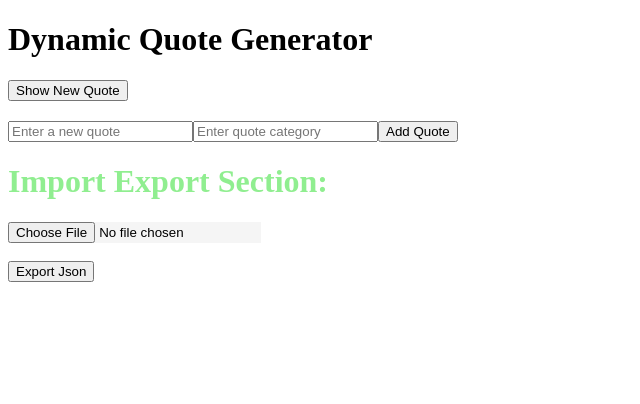
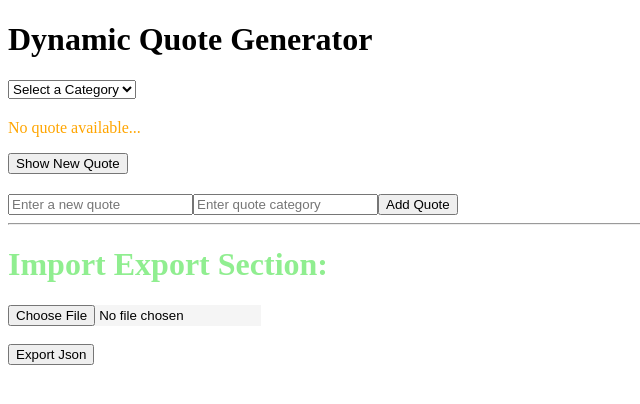
Before and after one commit to lexStack3/alx_fe_javascript, a plain HTML site: page dom-manipulation/index.html in a window 1280 px wide. Both pictures are taken after a click on the button "Show New Quote". Shown: the whole page, without its empty margins (0-640 px from the left). Drawn offline with Linux system fonts and the light colour scheme.

Commit message:
Creating a Dynamic Content Filtering System Using Web Storage and JSON

```diff
--- a/dom-manipulation/index.html
+++ b/dom-manipulation/index.html
@@ -7,7 +7,13 @@
     </head>
     <body>
         <h1>Dynamic Quote Generator</h1>
-        <div id="quoteDisplay"></div>
+        <div id="quoteDisplay">
+            <select id="categoryFilter" onchange="filterQuotes()">
+                <option>Select a Category</option>
+                <option value="all">All Categories</option>
+                <!-- Dynamically populated categories -->
+            </select>
+        </div>
         <button id="newQuote">Show New Quote</button>
         <script src="script.js"></script>
     </body>
--- a/dom-manipulation/script.js
+++ b/dom-manipulation/script.js
@@ -1,31 +1,73 @@
+const quotes = JSON.parse(localStorage.getItem('quotes') || '[]');
+
 document.addEventListener("DOMContentLoaded", event => {
-    const quotes = JSON.parse(localStorage.getItem('quotes') || '[]');
     const quoteBtn = document.getElementById("newQuote");
 
-    quoteBtn.addEventListener("click", showNewQuote);
+    populateCategories();
     createAddQuoteForm();
     importExportField();
+    populatePage();
 
-    quotes.forEach(quote => showNewQuote(quote));
+    quoteBtn.addEventListener("click", showNewQuote);
+});
 
-    function showNewQuote(quote=false){
-        const quoteDisplay = document.getElementById("quoteDisplay");
-        const p = document.querySelector("#quoteDisplay > p") ||
-            document.createElement("p");
-        const span = document.createElement("span");
+function populatePage(){
+    const div = document.getElementById("quoteDisplay");
+    const categoryHeader = document.createElement("h2");
+    const p = document.createElement("p");
+    const [quote, category] = getAQuoteAndCategory();
+    const select = document.getElementById("categoryFilter");
 
-        if (quote) {
-            quote = quotes[10 * (Math.floor(Math.random() * quotes.length) / 10)];
+
+    if (quote){
+        categoryHeader.textContent = category;
+        const option = category === "all"
+            ? "All Categories"
+            : Array.from(select.children).find(option => option.value === category);
+        option.selected = true;
+
+        p.textContent = quote.text;
+        p.style.fontWeight = "bold";
+        p.style.color = "green";
+    } else {
+        p.textContent = "No quote available...";
+        p.style.color = "orange";
     }
 
-        span.style.fontWeight = "bold";
-        span.textContent = `${quote.category}:\t`;
+    div.append(categoryHeader, p)
+}
 
-        p.innerHTML = '';
-        p.appendChild(span);
-        p.appendChild(document.createTextNode(quote.text));
+function showNewQuote(){
+    const categoryHeader = document.querySelector("#quoteDisplay > h2");
+    const p = document.querySelector("#quoteDisplay p");
+    const [quote] = getAQuoteAndCategory();
+    const select = document.getElementById("categoryFilter");
 
-        quoteDisplay.appendChild(p);
+    if (quote){
+        categoryHeader.textContent = select.options[select.selectedIndex].value;
+        p.textContent = quote.text;
+        p.style.fontWeight = "bold";
+        p.style.color = "green";
+    } else {
+        p.textContent = "No quote available...";
+        p.style.color = "orange";
+    }
+}
+
+function getAQuoteAndCategory(){
+    const categoryList = JSON.parse(localStorage.getItem("category")) || [];
+    const filteredQuotes = [];
+
+    if (quotes.length === 0){
+        return [null, null];
+    }
+
+    const category = categoryList.length ? categoryList[0] : "all";
+    filteredQuotes.push(...((category === "all")
+       ? quotes
+       : quotes.filter(quote => quote.category === category)));
+
+    return [filteredQuotes[Math.floor(Math.random() * filteredQuotes.length)], category];
 }
 
 function createAddQuoteForm(){
@@ -65,15 +107,14 @@ document.addEventListener("DOMContentLoaded", event => {
         return;
     }
 
-        const quote = {text, category};
+    const quote = {category, text};
 
     quotes.push(quote);
-        showNewQuote(quote);
-        sessionStorage.setItem("quote", JSON.stringify(quote));
     localStorage.setItem('quotes', JSON.stringify(quotes));
 };
 
 function importExportField(){
+    const hr = document.createElement("hr");
     const h1 = document.createElement("h1");
     const jsonDiv = document.createElement("div");
     const fileInput = document.createElement("input");
@@ -94,6 +135,7 @@ document.addEventListener("DOMContentLoaded", event => {
     exportBtn.addEventListener("click", exportQuotes);
 
     jsonDiv.append(
+        hr,
         h1,
       fileInput,
       br,
@@ -130,16 +172,56 @@ document.addEventListener("DOMContentLoaded", event => {
 
   fileReader.onload = function(event) {
     const importedQuotes = JSON.parse(event.target.result);
-        console.log(importedQuotes)
     quotes.push(...importedQuotes);
     saveQuotes();
     alert("Quotes imported successfully!");
   }
 
   fileReader.readAsText(event.target.files[0]);
+  populateCategories();
 }
 
 function saveQuotes(){
     localStorage.setItem("quotes", JSON.stringify(quotes) || "[]");
 };
+
+function filterQuotes(){
+    const div = document.getElementById("quoteDisplay");
+    const categoryHeader = document.querySelector("#quoteDisplay > h2") ||
+                            document.createElement("h2");
+    const p = document.querySelector("#quoteDisplay > p") ||
+                            document.createElement("p");
+    const select = document.getElementById("categoryFilter");
+    const filteredQuotes = select.value === "all"
+        ? quotes
+        : quotes.filter(quote => quote.category === select.value);
+
+    categoryHeader.textContent = select.options[select.selectedIndex].textContent;
+    if (filteredQuotes.length > 0) {
+        const quote = filteredQuotes[Math.floor(Math.random() * filteredQuotes.length)];
+        p.textContent = quote.text;
+        p.style.fontWeight = "bold";
+        p.style.color = "green"
+    } else {
+        p.textContent = "No quote available...";
+        p.style.color = "orange";
+    }
+
+    div.append(categoryHeader, p);
+    localStorage.setItem("category", JSON.stringify([select.value]));
+    console.log(select.value)
+}
+
+function populateCategories(){
+    const categories = [...new Set(quotes.map(quote => quote.category))];
+    const select = document.getElementById("categoryFilter");
+
+    categories.forEach(category => {
+        const option = document.createElement("option");
+
+        option.value = category;
+        option.textContent = category;
+
+        select.appendChild(option);
     })
+}
```
Lines whose indentation alone changed are shown as unchanged.
